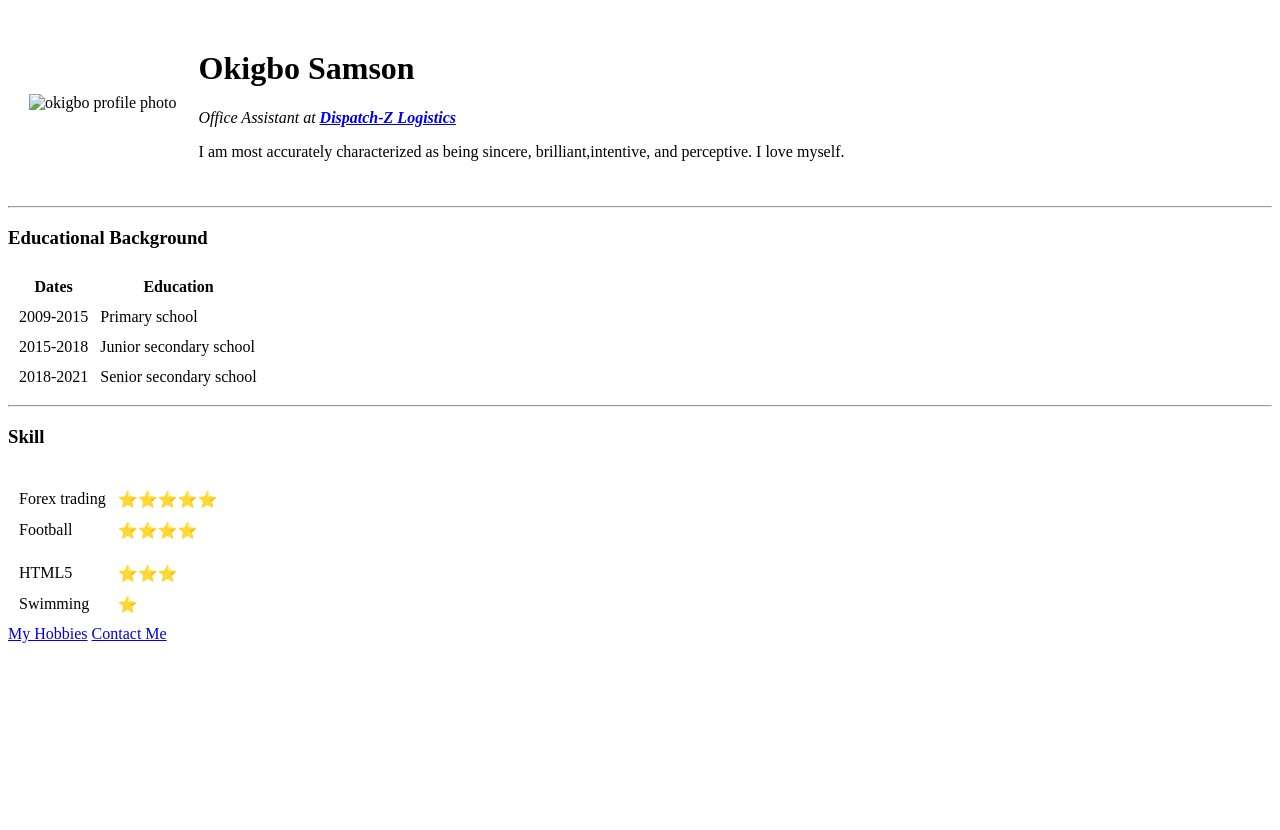
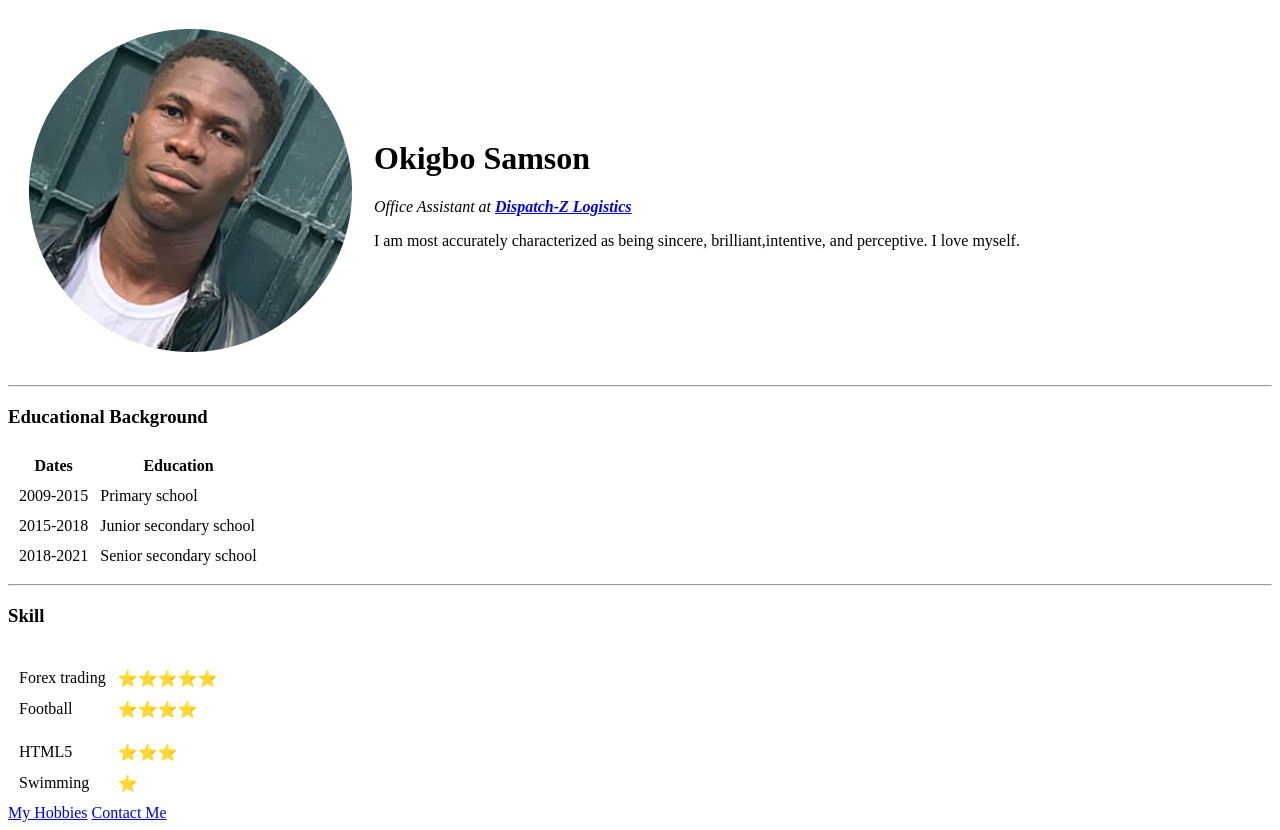
Before and after one commit to Samson5598/CV, a plain HTML site: page index.html in a window 1280 px wide. Before the commit the page ends 800 px from the top, so only its background shows below. Drawn offline with Linux system fonts and the light colour scheme.

Commit message:
updated the image </a> tag link

```diff
--- a/index.html
+++ b/index.html
@@ -8,7 +8,7 @@
 </head>
 <body>
     <table cellspacing="20">
-        <tr><td><img src="okigbo.png" alt="okigbo profile photo"></td>
+        <tr><td><img src="/images/okigbo.png" alt="okigbo profile photo"></td>
          <td><h1>Okigbo Samson</h1>
             <p><em>Office Assistant at <a href="https://dispatchz.ng/"><strong>Dispatch-Z Logistics</strong></a></em></p>
             <p>I am most accurately characterized as being sincere, brilliant,intentive, and perceptive. I love myself.</p>
```
